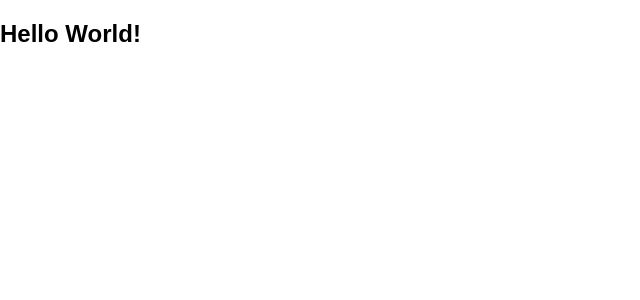
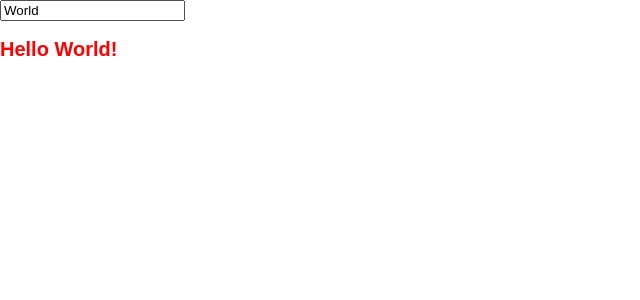
Before and after one commit to daoyi7/r, a React (Create React App) app: page / in a window 1280 px wide. Shown: the top 300 px of the page, without its empty margins (0-640 px from the left). Built offline with nearby package versions, Linux system fonts and the light colour scheme.

Commit message:
study02&&03

```diff
--- /dev/null
+++ b/src/study/study-03/study-03.js
@@ -0,0 +1,27 @@
+import React, {Component} from 'react'
+
+export default class Hello extends Component {
+  constructor(props) {
+    super(props)
+    this.changeValue = this.changeValue.bind(this)
+    this.state= {
+      value: 'World'
+    }
+  }
+
+  changeValue(e) {
+    this.setState({value: e.target.value})
+  }
+
+  render() {
+    return (
+      <div className="hello">
+        <input onChange={this.changeValue} defaultValue={this.state.value}/>
+        <h2 style={{
+          color: 'red',
+          fontSize: '20px'
+        }}>Hello {this.state.value}!</h2>
+      </div>
+    )
+  }
+}
```
Also changed, not shown: src/index.js (+6 -2 lines), src/study/study-02/study-02.js (added, +25 -0 lines), src/study/study-01/readme.md, src/study/study-02/readme.md (added).
